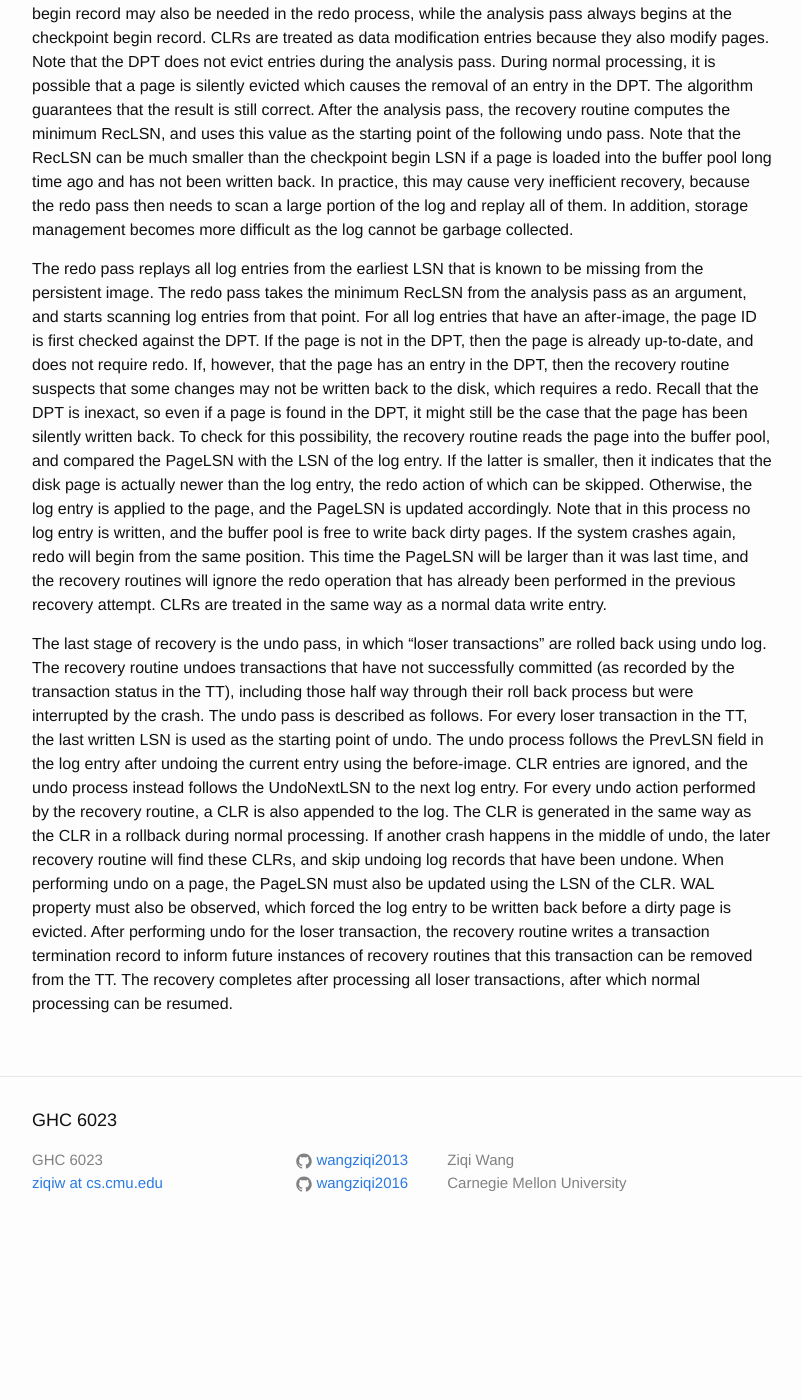
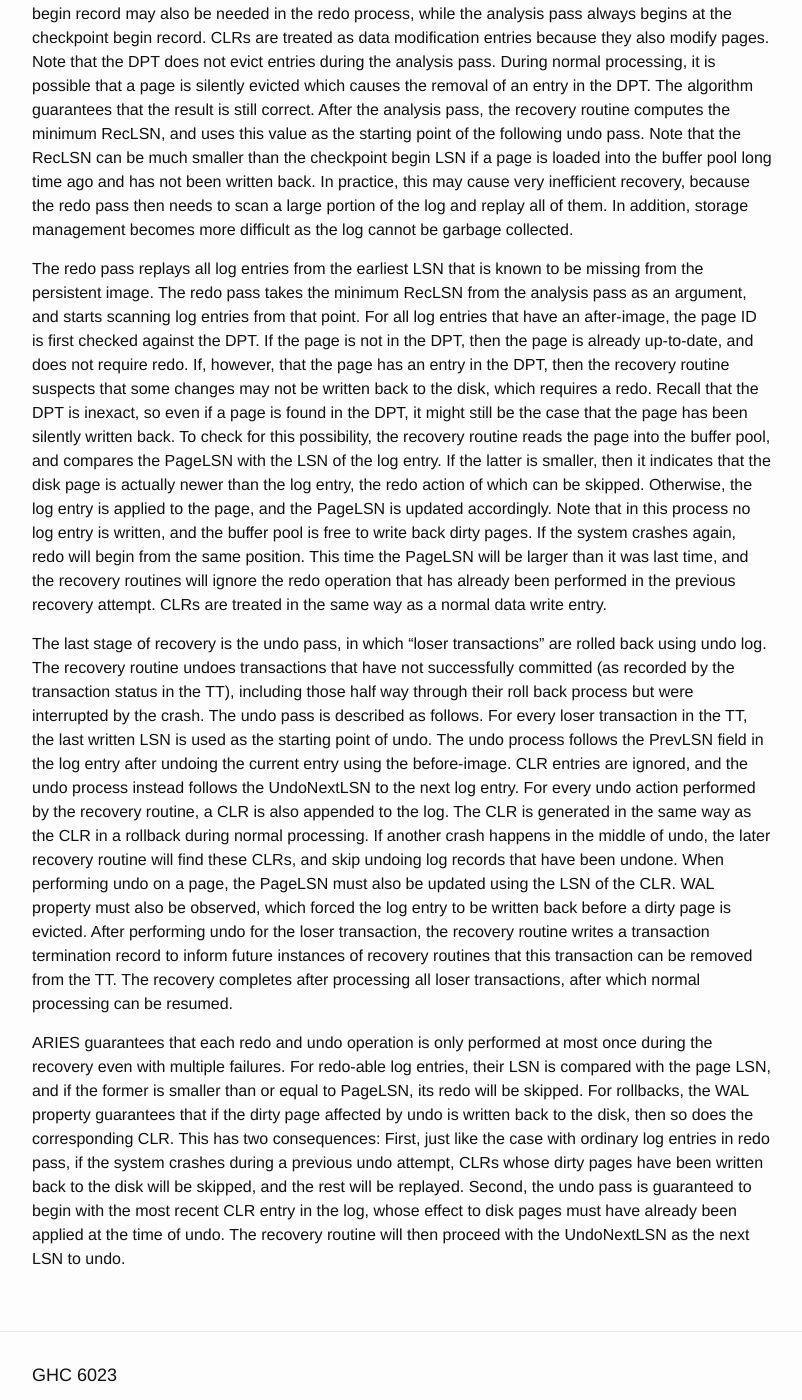
Before and after one commit to wangziqi2013/wangziqi2013.github.io, a Jekyll site: the page built from _posts/2019-01-31-aries.markdown, in a window 1280 px wide and 1400 px high, scrolled down 3655 px. Shown: the whole window, without its empty margins (238-1040 px from the left). Built offline with Jekyll 4.4.1, drawn with Linux system fonts in a browser that asks for light colours; before the commit the page ends 4909 px from its top, so only the background shows below that.

Commit message:
Adding exact once semantics

```diff
--- a/_posts/2019-01-31-aries.markdown
+++ b/_posts/2019-01-31-aries.markdown
@@ -143,7 +143,7 @@ in the DPT, then the page is already up-to-date, and does not require redo. If,
 DPT, then the recovery routine suspects that some changes may not be written back to the disk, which requires a redo.
 Recall that the DPT is inexact, so even if a page is found in the DPT, it might still be the case that the page has been
 silently written back. To check for this possibility, the recovery routine reads the page into the buffer pool, and
-compared the PageLSN with the LSN of the log entry. If the latter is smaller, then it indicates that the disk page is
+compares the PageLSN with the LSN of the log entry. If the latter is smaller, then it indicates that the disk page is
 actually newer than the log entry, the redo action of which can be skipped. Otherwise, the log entry is applied to the
 page, and the PageLSN is updated accordingly. Note that in this process no log entry is written, and the buffer pool
 is free to write back dirty pages. If the system crashes again, redo will begin from the same position. This time
@@ -163,3 +163,12 @@ using the LSN of the CLR. WAL property must also be observed, which forced the l
 dirty page is evicted. After performing undo for the loser transaction, the recovery routine writes a transaction
 termination record to inform future instances of recovery routines that this transaction can be removed from the TT.
 The recovery completes after processing all loser transactions, after which normal processing can be resumed.
+
+ARIES guarantees that each redo and undo operation is only performed at most once during the recovery even with
+multiple failures. For redo-able log entries, their LSN is compared with the page LSN, and if the former is smaller than
+or equal to PageLSN, its redo will be skipped. For rollbacks, the WAL property guarantees that if the dirty page affected
+by undo is written back to the disk, then so does the corresponding CLR. This has two consequences: First, just like
+the case with ordinary log entries in redo pass, if the system crashes during a previous undo attempt, CLRs whose dirty
+pages have been written back to the disk will be skipped, and the rest will be replayed. Second, the undo pass is guaranteed
+to begin with the most recent CLR entry in the log, whose effect to disk pages must have already been applied at the time
+of undo. The recovery routine will then proceed with the UndoNextLSN as the next LSN to undo.
```
